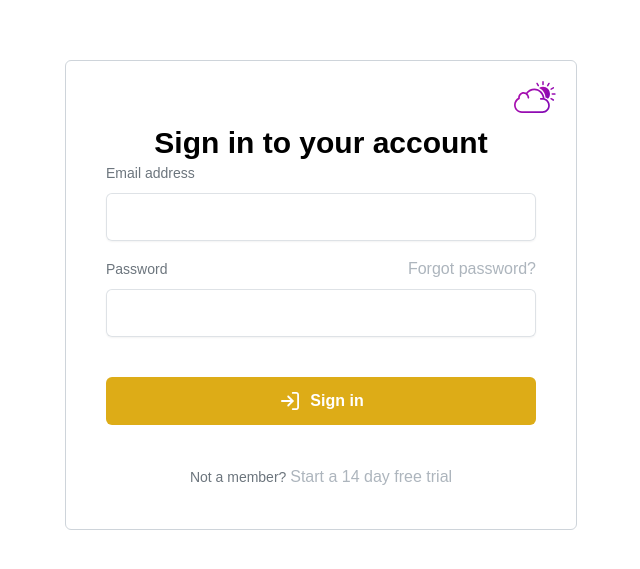
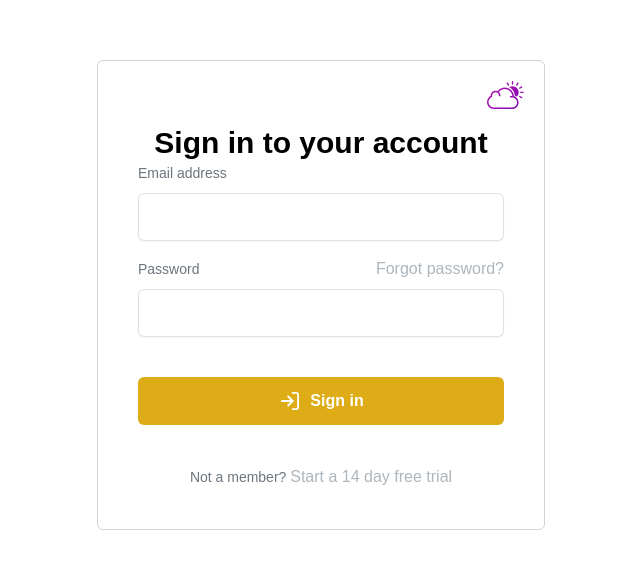
Before and after one commit to Karim216/JSX-react-node-authJWT, a React (Vite) app in the folder client/: page / in a window 1280 px wide. Shown: the part 105-674 px from the top of the page, without its empty margins (319-959 px from the left). Built offline with nearby package versions, Linux system fonts and the light colour scheme; no server answers.

Commit message:
new update

```diff
--- a/client/src/containers/Home/Home.jsx
+++ b/client/src/containers/Home/Home.jsx
@@ -23,8 +23,7 @@ const Home = () => {
   useEffect(() => {
     getUser()(dispatch)
       .then((data) => {
-        return;
-        // console.log("Données utilisateur : ", data);
+        console.log("Données utilisateur : ", data);
       })
       .catch((error) => {
         console.log("Erreur : ", error);
--- a/client/tailwind.config.js
+++ b/client/tailwind.config.js
@@ -1,9 +1,33 @@
 /** @type {import('tailwindcss').Config} */
 export default {
   content: ["./src/**/*.{js,jsx,ts,tsx}"],
-  darkMode: 'class',
+  darkMode: "class",
   theme: {
     extend: {
+      screens: {
+        sm: "640px",
+        md: "768px",
+        lg: "1024px",
+        xl: "1280px",
+        "2xl": "1536px",
+      },
+      container: {
+        center: true,
+        padding: {
+          DEFAULT: "1rem",
+          sm: "2rem",
+          lg: "4rem",
+          xl: "5rem",
+          "2xl": "6rem",
+        },
+        screens: {
+          sm: "640px",
+          md: "768px",
+          lg: "1024px",
+          xl: "1280px",
+          "2xl": "1536px",
+        },
+      },
       colors: {
         gray: {
           100: "#f8f9fa",
@@ -95,45 +119,3 @@ export default {
   },
   plugins: [],
 };
-
-// module.exports = {
-//   theme: {
-//     extend: {
-//       colors: {
-//         gray: {
-//           100: '#f8f9fa',
-//           200: '#e9ecef',
-//           300: '#dee2e6',
-//           400: '#ced4da', // border
-//           500: '#adb5bd',
-//           600: '#6c757d', // text par defaut
-//           700: '#495057',
-//           800: '#343a40',
-//           900: '#212529',
-//         },
-//         yellow: '#DDAC17',
-//         yellow-dark: '#CD9C08',
-//         light: '#F6F6F6', // text mode dark
-//         dark: '#1F2123', // text mode light
-//         white: '#fff', // background mode clair
-//         black: '#000', // background mode dark
-//         blue: '#003A5C',
-//       },
-//     },
-//     fontFamily: {
-//       sans: ['arial', 'sans-serif'],
-//       mono: ['Consolas', 'monospace'],
-//     },
-//     fontWeight: {
-//         thin: '100',
-//         extralight: '200',
-//         light: '300',
-//         normal: '400',
-//         medium: '500',
-//         semibold: '600',
-//         bold: '700',
-//         extrabold: '800',
-//         black: '900',
-//       },
-//   },
-// }
```
